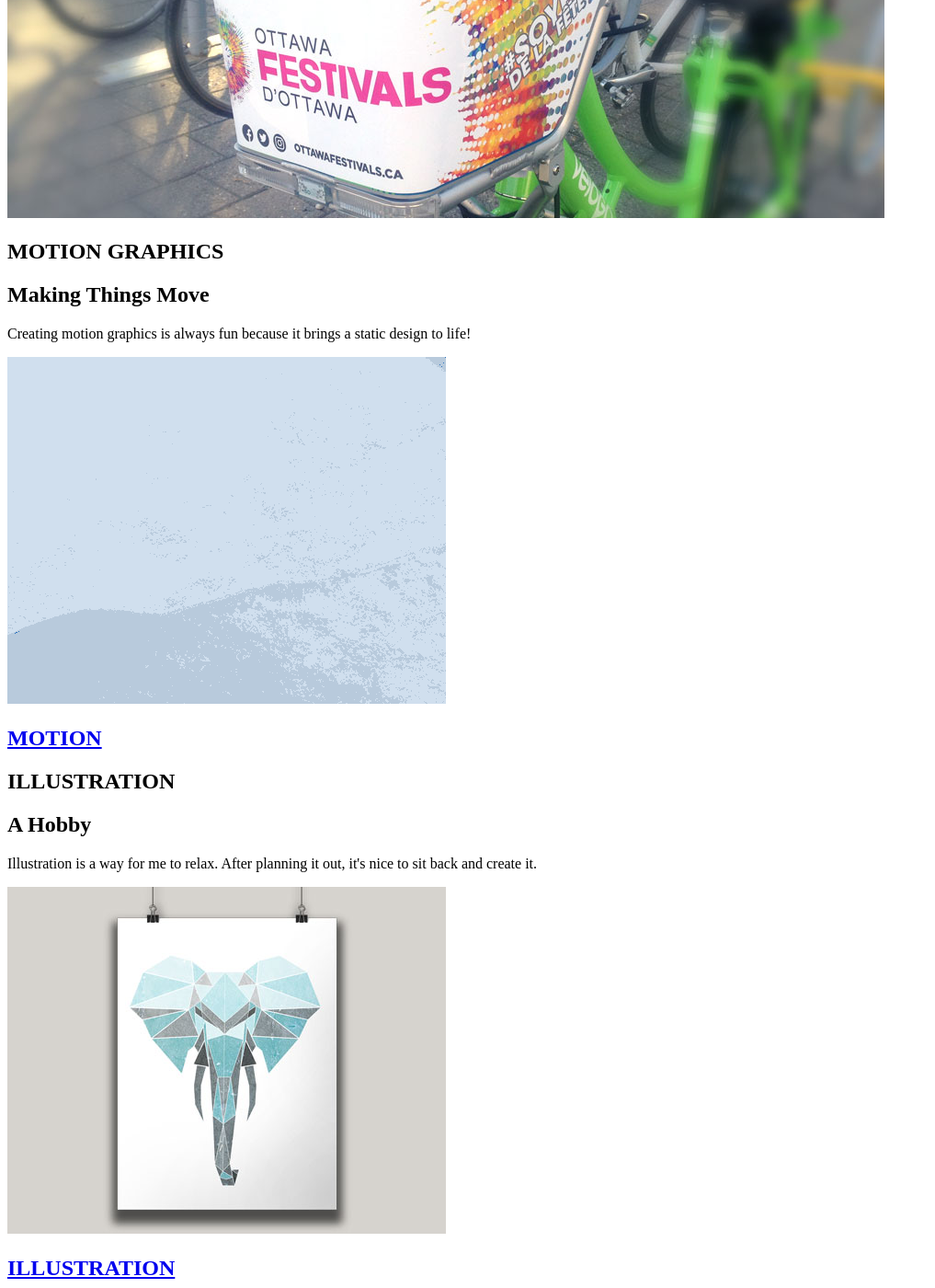
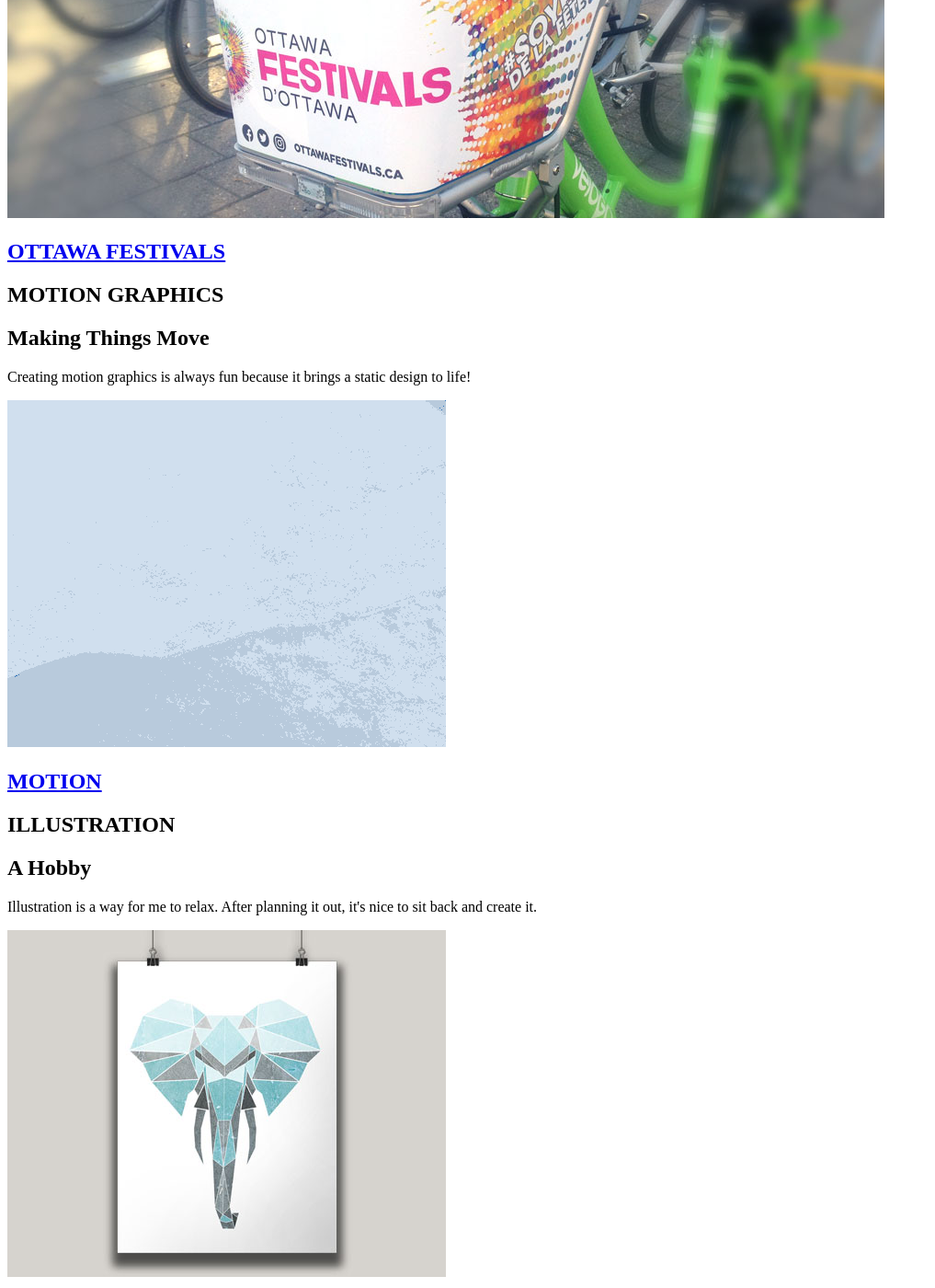
Before and after one commit to kattysun8/katrinasunter.ca, a Jekyll site: the page built from index.html, in a window 1280 px wide and 1400 px high, scrolled down 4949 px. Shown: the whole window at 92% size, without its empty margins (0-1017 px from the left). Built offline with Jekyll 4.4.1, drawn with Linux system fonts in a browser that asks for light colours; some web fonts are replaced.

Commit message:
add hover to FEST home page

```diff
--- a/css/main.css
+++ b/css/main.css
@@ -109,6 +109,7 @@
 .card-banner {
   position: relative;
   overflow: hidden;
+  display: block;
 }
 
 .card:hover .homecard-content {
--- a/index.html
+++ b/index.html
@@ -107,11 +107,11 @@
     </div>
 
     <div>
-      <a class="" href="{{site.baseurl}}/ottawa-festivals">
+      <a class="card-banner" href="{{site.baseurl}}/ottawa-festivals">
         <img class="img-flex" alt="Ottawa Festival Bike Basket Wrap" src="{{site.baseurl}}/images/fest-banner-954x377.jpg">
-        <!-- <div class="">
+        <div class="homecard-content-banner">
           <h2 class="text-center push-0 card-title">OTTAWA FESTIVALS</h2>
-        </div> -->
+        </div>
       </a>
     </div>
 
```
